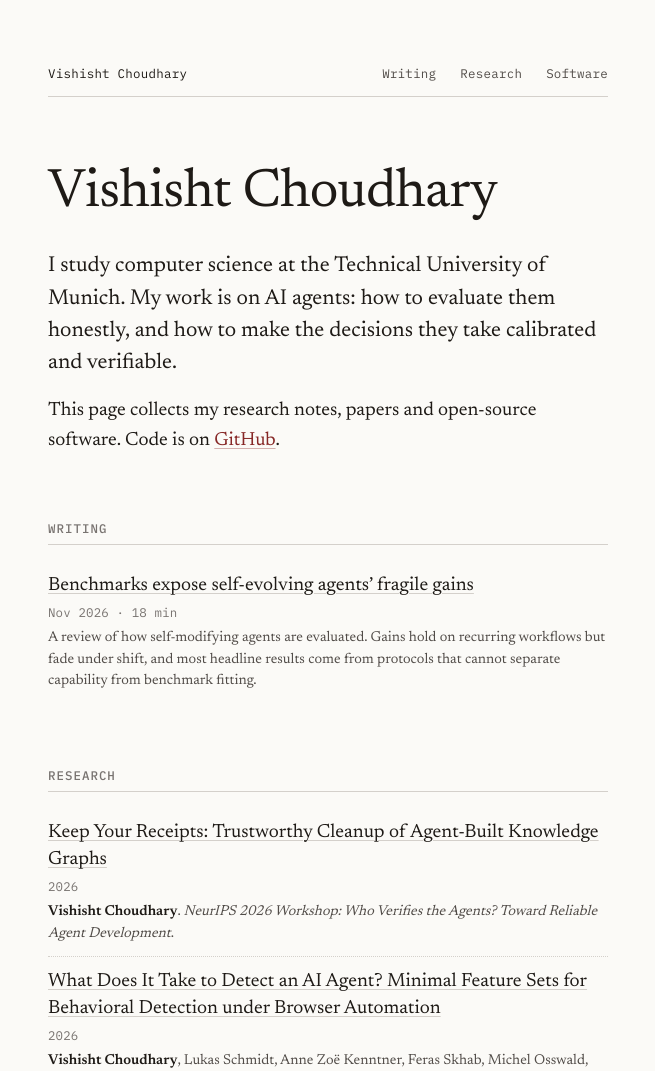
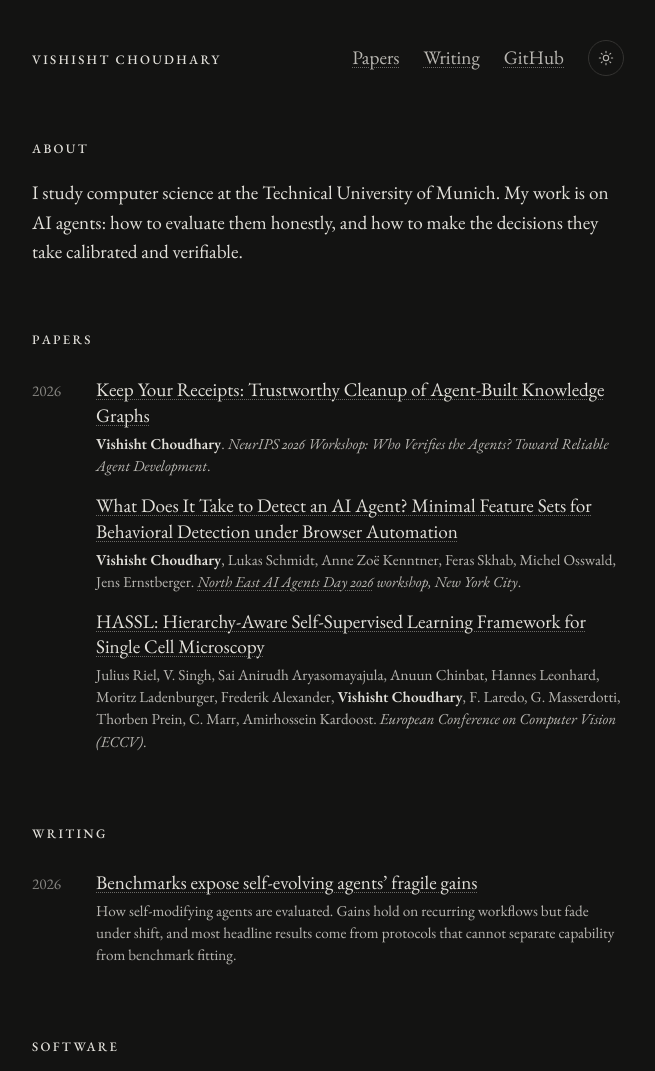
Before and after one commit to VishiATChoudhary/VishiATChoudhary.github.io, a plain HTML site: page index.html in a window 1280 px wide. Shown: the top 1071 px of the page, without its empty margins (312-967 px from the left). Drawn offline with nearby package versions, Linux system fonts and the light colour scheme.

Commit message:
Restyle: dark-first serif layout with theme toggle
EB Garamond throughout, small-caps section labels, year-gutter lists,
dotted links, and a light/dark toggle saved in localStorage.

Co-Authored-By: Claude Opus 5.5 <noreply@anthropic.com>

```diff
--- a/assets/site.css
+++ b/assets/site.css
@@ -1,4 +1,4 @@
-/* Hallmark · macrostructure: Long Document · tone: austere academic · anchor hue: oxblood (25) */
+/* Hallmark · macrostructure: Index List (year-gutter) · tone: quiet scholarly, dark-first · anchor hue: none */
 @import url("tokens.css");
 
 *, *::before, *::after { box-sizing: border-box; }
@@ -11,151 +11,144 @@ body {
   color: var(--color-ink);
   font-family: var(--font-body);
   font-size: var(--text-base);
-  line-height: 1.6;
-  font-optical-sizing: auto;
+  line-height: 1.55;
+  font-variant-numeric: oldstyle-nums proportional-nums;
   text-rendering: optimizeLegibility;
+  -webkit-font-smoothing: antialiased;
 }
 
 .page {
   max-width: var(--measure);
   margin: 0 auto;
-  padding: var(--space-2xl) var(--space-lg) var(--space-3xl);
+  padding: var(--space-xl) var(--space-lg) var(--space-3xl);
 }
+
+.caps {
+  font-variant-caps: all-small-caps;
+  letter-spacing: var(--tracking-caps);
+  font-weight: 500;
+}
+
+/* ---------- links ---------- */
+a {
+  color: inherit;
+  text-decoration-line: underline;
+  text-decoration-style: dotted;
+  text-decoration-thickness: 1px;
+  text-underline-offset: 3px;
+  text-decoration-color: var(--color-link-line);
+  transition: text-decoration-color var(--dur-fast) var(--ease-out), color var(--dur-fast) var(--ease-out);
+}
+a:hover { text-decoration-style: solid; text-decoration-color: currentColor; }
+a:active { color: var(--color-ink-2); }
+a:focus-visible, button:focus-visible { outline: 2px solid var(--color-focus); outline-offset: 3px; transition: none; }
 
 /* ---------- masthead ---------- */
 .masthead {
   display: flex;
+  align-items: center;
+  gap: var(--space-xs) var(--space-lg);
   flex-wrap: wrap;
-  justify-content: space-between;
-  align-items: baseline;
-  gap: var(--space-xs) var(--space-lg);
-  padding-bottom: var(--space-sm);
-  border-bottom: var(--rule-hair);
-  font-family: var(--font-meta);
-  font-size: var(--text-xs);
-  letter-spacing: 0.02em;
 }
-.masthead a { color: var(--color-ink); text-decoration: none; white-space: nowrap; }
-.masthead nav { display: flex; gap: var(--space-lg); }
-.masthead nav a { color: var(--color-ink-2); }
+.masthead .name { text-decoration: none; font-size: var(--text-base); white-space: nowrap; margin-right: auto; }
+.masthead nav { display: flex; gap: var(--space-lg); font-size: var(--text-base); }
+.masthead nav a { white-space: nowrap; color: var(--color-ink-2); }
+.masthead nav a:hover { color: var(--color-ink); }
 
-/* ---------- links ---------- */
-a {
-  color: var(--color-accent);
-  text-decoration-line: underline;
-  text-decoration-thickness: 1px;
-  text-underline-offset: 0.18em;
-  text-decoration-color: color-mix(in oklch, var(--color-accent) 35%, transparent);
-  transition: color var(--dur-fast) var(--ease-out), text-decoration-color var(--dur-fast) var(--ease-out);
+.theme-toggle {
+  display: inline-grid;
+  place-items: center;
+  width: 2.25rem;
+  height: 2.25rem;
+  padding: 0;
+  border: 1px solid var(--color-rule);
+  border-radius: 50%;
+  background: transparent;
+  color: var(--color-ink-2);
+  cursor: pointer;
+  transition: color var(--dur-fast) var(--ease-out), border-color var(--dur-fast) var(--ease-out);
 }
-a:hover { color: var(--color-accent-hover); text-decoration-color: currentColor; }
-a:active { color: var(--color-ink); }
-a:focus-visible { outline: 2px solid var(--color-focus); outline-offset: 2px; transition: none; }
-.masthead a:hover, .masthead nav a:hover { color: var(--color-accent); }
+.theme-toggle:hover { color: var(--color-ink); border-color: var(--color-ink-3); }
+.theme-toggle:active { transform: translateY(1px); }
+.theme-toggle svg { width: 1rem; height: 1rem; }
+.theme-toggle .moon { display: none; }
+:root[data-theme="light"] .theme-toggle .sun { display: none; }
+:root[data-theme="light"] .theme-toggle .moon { display: block; }
 
-/* ---------- headings ---------- */
-h1, h2, h3 {
-  font-family: var(--font-display);
-  font-style: normal;
-  font-weight: 500;
-  line-height: 1.2;
-  overflow-wrap: anywhere;
-  min-width: 0;
-}
-
-/* ---------- home ---------- */
-.intro { margin-top: var(--space-2xl); }
-.intro h1 {
-  font-size: var(--text-display);
-  font-weight: 400;
-  letter-spacing: -0.015em;
-  margin: 0 0 var(--space-lg);
-}
-.intro p { margin: 0 0 var(--space-md); color: var(--color-ink); }
-.intro .lede { font-size: var(--text-lg); line-height: 1.5; }
+/* ---------- sections ---------- */
+h1, h2, h3 { font-style: normal; overflow-wrap: anywhere; min-width: 0; }
 
 .section { margin-top: var(--space-2xl); }
 .section > h2 {
-  font-family: var(--font-meta);
-  font-size: var(--text-xs);
+  margin: 0 0 var(--space-md);
+  font-size: var(--text-base);
   font-weight: 500;
-  letter-spacing: 0.08em;
-  text-transform: uppercase;
+  font-variant-caps: all-small-caps;
+  letter-spacing: var(--tracking-caps);
+  color: var(--color-ink);
+}
+.about p { margin: 0 0 var(--space-sm); }
+.about p + p { color: var(--color-ink-2); }
+
+/* year-gutter list */
+.entries { list-style: none; margin: 0; padding: 0; }
+.entries > li {
+  display: grid;
+  grid-template-columns: var(--gutter) minmax(0, 1fr);
+  column-gap: var(--space-sm);
+  padding: var(--space-xs) 0;
+}
+.entries .year {
+  font-size: var(--text-sm);
   color: var(--color-ink-3);
-  margin: 0 0 var(--space-md);
-  padding-bottom: var(--space-xs);
-  border-bottom: var(--rule-hair);
+  font-variant-numeric: lining-nums tabular-nums;
+  padding-top: 0.2em;
 }
-
-.entries { list-style: none; margin: 0; padding: 0; }
-.entries li { padding: var(--space-sm) 0; }
-.entries li + li { border-top: 1px dotted var(--color-rule); }
-.entry-title { font-size: var(--text-base); line-height: 1.4; }
-.entry-title a { color: var(--color-ink); text-decoration-color: var(--color-rule); }
-.entry-title a:hover { color: var(--color-accent); text-decoration-color: currentColor; }
-.entry-note { margin: var(--space-2xs) 0 0; font-size: var(--text-sm); color: var(--color-ink-2); line-height: 1.5; }
-.meta {
-  font-family: var(--font-meta);
-  font-size: var(--text-xs);
-  color: var(--color-ink-3);
-  letter-spacing: 0.01em;
-}
-.entry-head { display: flex; flex-wrap: wrap; justify-content: space-between; gap: var(--space-2xs) var(--space-md); align-items: baseline; }
+.entries .body { min-width: 0; }
+.entry-title { display: block; line-height: 1.35; }
+.entry-note { margin: var(--space-2xs) 0 0; font-size: var(--text-sm); line-height: 1.45; color: var(--color-ink-2); }
+.entry-note a { color: inherit; }
+.me { color: var(--color-ink); font-weight: 600; }
+.venue { font-style: italic; }
 
 /* ---------- article ---------- */
 .article-head { margin: var(--space-2xl) 0 var(--space-xl); }
-.article-head h1 { font-size: var(--text-display); font-weight: 400; letter-spacing: -0.015em; margin: 0 0 var(--space-md); }
-.article-head .meta { display: flex; flex-wrap: wrap; gap: var(--space-xs) var(--space-md); }
+.article-head h1 { font-size: var(--text-display); font-weight: 500; line-height: 1.15; letter-spacing: -0.005em; margin: 0 0 var(--space-sm); }
+.article-head .meta { color: var(--color-ink-3); font-size: var(--text-sm); }
 
-.toc {
-  margin: 0 0 var(--space-xl);
-  padding: var(--space-md) 0;
-  border-top: var(--rule-hair);
-  border-bottom: var(--rule-hair);
-  font-size: var(--text-sm);
-}
-.toc-label { font-family: var(--font-meta); font-size: var(--text-xs); letter-spacing: 0.08em; text-transform: uppercase; color: var(--color-ink-3); margin: 0 0 var(--space-xs); }
+.toc { margin: 0 0 var(--space-xl); padding: var(--space-md) 0; border-top: 1px solid var(--color-rule); border-bottom: 1px solid var(--color-rule); font-size: var(--text-sm); }
+.toc-label { margin: 0 0 var(--space-xs); font-variant-caps: all-small-caps; letter-spacing: var(--tracking-caps); color: var(--color-ink); }
 .toc ul { margin: 0; padding-left: 1.2em; }
-.toc li { margin: var(--space-2xs) 0; }
+.toc li { margin: var(--space-2xs) 0; color: var(--color-ink-3); }
 .toc a { color: var(--color-ink-2); text-decoration: none; }
-.toc a:hover { color: var(--color-accent); }
+.toc a:hover { color: var(--color-ink); text-decoration: underline; }
 
 .prose p, .prose li { hyphens: auto; }
-.prose h2 { font-size: var(--text-xl); margin: var(--space-2xl) 0 var(--space-md); }
-.prose h3 { font-size: var(--text-lg); margin: var(--space-xl) 0 var(--space-sm); }
+.prose h2 { font-size: var(--text-xl); font-weight: 500; line-height: 1.2; margin: var(--space-2xl) 0 var(--space-md); }
+.prose h3 { font-size: var(--text-lg); font-weight: 500; margin: var(--space-xl) 0 var(--space-sm); }
 .prose strong { font-weight: 600; }
-.prose > p:first-of-type { font-size: var(--text-lg); line-height: 1.5; }
 .prose blockquote { margin: var(--space-lg) 0; padding-left: var(--space-md); border-left: 2px solid var(--color-rule); color: var(--color-ink-2); }
-.prose code { font-family: var(--font-meta); font-size: 0.85em; background: var(--color-paper-2); padding: 0.05em 0.3em; }
-
-.prose table {
-  display: block;
-  max-width: 100%;
-  overflow-x: auto;
-  border-collapse: collapse;
-  margin: var(--space-lg) 0;
-  font-size: var(--text-sm);
-  line-height: 1.45;
-}
-.prose th, .prose td { text-align: left; vertical-align: top; padding: var(--space-xs) var(--space-sm) var(--space-xs) 0; border-bottom: var(--rule-hair); min-width: 9rem; }
-.prose th { font-family: var(--font-meta); font-size: var(--text-xs); font-weight: 500; letter-spacing: 0.04em; text-transform: uppercase; color: var(--color-ink-3); border-bottom-color: var(--color-ink-3); }
+.prose code { font-family: var(--font-code); font-size: 0.8em; background: var(--color-paper-2); padding: 0.05em 0.3em; }
+.prose table { display: block; max-width: 100%; overflow-x: auto; border-collapse: collapse; margin: var(--space-lg) 0; font-size: var(--text-sm); line-height: 1.4; }
+.prose th, .prose td { text-align: left; vertical-align: top; padding: var(--space-xs) var(--space-sm) var(--space-xs) 0; border-bottom: 1px solid var(--color-rule); min-width: 9rem; }
+.prose th { font-weight: 500; font-variant-caps: all-small-caps; letter-spacing: 0.08em; color: var(--color-ink); border-bottom-color: var(--color-ink-3); }
 
 /* ---------- footer ---------- */
 .colophon {
   margin-top: var(--space-3xl);
-  padding-top: var(--space-sm);
-  border-top: var(--rule-hair);
   display: flex;
   flex-wrap: wrap;
   justify-content: space-between;
   gap: var(--space-xs) var(--space-lg);
+  font-size: var(--text-sm);
+  color: var(--color-ink-3);
 }
-.colophon a { color: var(--color-ink-3); white-space: nowrap; }
-.colophon a:hover { color: var(--color-accent); }
+.colophon a { white-space: nowrap; }
 
 @media (max-width: 480px) {
-  .page { padding: var(--space-xl) var(--space-md) var(--space-2xl); }
-  body { font-size: 1.0625rem; }
+  .page { padding: var(--space-lg) var(--space-md) var(--space-2xl); }
+  body { font-size: 1.125rem; }
+  :root { --gutter: 2.75rem; }
 }
 
 @media (prefers-reduced-motion: reduce) {
@@ -163,11 +156,5 @@ h1, h2, h3 {
 }
 
 @media print {
-  .masthead nav, .colophon { display: none; }
-  body { background: white; }
-  a { color: inherit; }
+  .masthead nav, .theme-toggle, .colophon { display: none; }
 }
-
-/* ---------- publications ---------- */
-.me { color: var(--color-ink); font-weight: 600; }
-.venue { font-style: italic; }
--- /dev/null
+++ b/assets/theme.js
@@ -0,0 +1,18 @@
+// Theme toggle: dark by default, choice saved in localStorage.
+// The initial theme is applied by an inline snippet in <head> to avoid a flash.
+document.addEventListener("DOMContentLoaded", function () {
+  var btn = document.querySelector(".theme-toggle");
+  if (!btn) return;
+  var root = document.documentElement;
+  function sync() {
+    var light = root.dataset.theme === "light";
+    btn.setAttribute("aria-label", light ? "Switch to dark theme" : "Switch to light theme");
+    btn.setAttribute("aria-pressed", String(light));
+  }
+  sync();
+  btn.addEventListener("click", function () {
+    root.dataset.theme = root.dataset.theme === "light" ? "dark" : "light";
+    try { localStorage.setItem("theme", root.dataset.theme); } catch (e) {}
+    sync();
+  });
+});
--- a/assets/tokens.css
+++ b/assets/tokens.css
@@ -1,43 +1,55 @@
-/* Hallmark · macrostructure: Long Document · tone: austere academic · anchor hue: oxblood (25)
- * theme: Specimen-adjacent (light · high-contrast-serif · warm) · nav: N6 masthead · footer: Ft1 colophon
+/* Hallmark · macrostructure: Index List (year-gutter) · tone: quiet scholarly, dark-first · anchor hue: none (neutral)
+ * theme: studied-DNA (source: greene.sh + nathan.rs) · paper oklch(18% 0 0) · ink oklch(91% 0.008 90)
+ * display + body: EB Garamond (with true small caps) · nav: name-left masthead + toggle · footer: one-line colophon
  */
+:root,
+:root[data-theme="dark"] {
+  --color-paper: oklch(18.5% 0.002 90);
+  --color-paper-2: oklch(23% 0.003 90);
+  --color-ink: oklch(91% 0.008 90);
+  --color-ink-2: oklch(78% 0.008 90);
+  --color-ink-3: oklch(62% 0.006 90);
+  --color-rule: oklch(32% 0.004 90);
+  --color-link-line: oklch(52% 0.004 90);
+  --color-focus: oklch(85% 0.06 90);
+  color-scheme: dark;
+}
+
+:root[data-theme="light"] {
+  --color-paper: oklch(97.5% 0.004 95);
+  --color-paper-2: oklch(94% 0.006 95);
+  --color-ink: oklch(25% 0.01 250);
+  --color-ink-2: oklch(38% 0.01 250);
+  --color-ink-3: oklch(52% 0.008 250);
+  --color-rule: oklch(87% 0.006 95);
+  --color-link-line: oklch(68% 0.006 95);
+  --color-focus: oklch(40% 0.08 250);
+  color-scheme: light;
+}
+
 :root {
-  /* colour */
-  --color-paper: oklch(98.5% 0.004 85);
-  --color-paper-2: oklch(95.5% 0.006 85);
-  --color-ink: oklch(22% 0.01 60);
-  --color-ink-2: oklch(42% 0.01 60);
-  --color-ink-3: oklch(56% 0.008 60);
-  --color-rule: oklch(86% 0.008 70);
-  --color-accent: oklch(42% 0.13 25);
-  --color-accent-hover: oklch(34% 0.12 25);
-  --color-focus: oklch(50% 0.15 25);
+  --font-body: "EB Garamond", "Palatino Linotype", Palatino, Georgia, serif;
+  --font-code: ui-monospace, "SF Mono", Menlo, monospace;
 
-  /* type */
-  --font-display: "Newsreader", "Iowan Old Style", Georgia, serif;
-  --font-body: "Newsreader", "Iowan Old Style", Georgia, serif;
-  --font-meta: "IBM Plex Mono", ui-monospace, "SF Mono", Menlo, monospace;
+  --text-xs: 0.8rem;
+  --text-sm: 0.95rem;
+  --text-base: 1.2rem;
+  --text-lg: 1.4rem;
+  --text-xl: 1.75rem;
+  --text-display: clamp(2rem, 1.6rem + 1.8vw, 2.8rem);
 
-  --text-xs: 0.78rem;
-  --text-sm: 0.9rem;
-  --text-base: 1.1875rem;
-  --text-lg: 1.35rem;
-  --text-xl: 1.7rem;
-  --text-display: clamp(2.2rem, 1.6rem + 2.6vw, 3.4rem);
-
-  /* space (4pt) */
   --space-2xs: 0.25rem;
   --space-xs: 0.5rem;
   --space-sm: 0.75rem;
   --space-md: 1rem;
   --space-lg: 1.5rem;
   --space-xl: 2.5rem;
-  --space-2xl: 4rem;
-  --space-3xl: 6rem;
+  --space-2xl: 3.5rem;
+  --space-3xl: 5rem;
 
-  --measure: 38rem;
-  --rule-hair: 1px solid var(--color-rule);
-  --radius-none: 0;
+  --measure: 40rem;
+  --gutter: 3.25rem;
+  --tracking-caps: 0.12em;
 
   --ease-out: cubic-bezier(0.22, 1, 0.36, 1);
   --dur-fast: 120ms;
--- a/index.html
+++ b/index.html
@@ -1,65 +1,70 @@
 <!doctype html>
-<html lang="en">
+<html lang="en" data-theme="dark">
 <head>
 <meta charset="utf-8">
 <meta name="viewport" content="width=device-width, initial-scale=1">
 <title>Vishisht Choudhary</title>
-<meta name="description" content="Vishisht Choudhary, computer science at the Technical University of Munich. Notes and software on evaluating AI agents and making their decisions calibrated and verifiable.">
+<meta name="description" content="Vishisht Choudhary, computer science at the Technical University of Munich. Papers, notes and software on evaluating AI agents and making their decisions calibrated and verifiable.">
+<script>try{var t=localStorage.getItem("theme");if(t)document.documentElement.dataset.theme=t}catch(e){}</script>
 <link rel="preconnect" href="https://fonts.googleapis.com">
 <link rel="preconnect" href="https://fonts.gstatic.com" crossorigin>
-<link rel="stylesheet" href="https://fonts.googleapis.com/css2?family=IBM+Plex+Mono:wght@400;500&family=Newsreader:opsz,wght@6..72,400;6..72,500;6..72,600&display=swap">
+<link rel="stylesheet" href="https://fonts.googleapis.com/css2?family=EB+Garamond:ital,wght@0,400..600;1,400..600&display=swap">
 <link rel="stylesheet" href="assets/site.css">
+<script src="assets/theme.js" defer></script>
 </head>
 <body>
 <div class="page">
   <header class="masthead">
-    <a href="./">Vishisht Choudhary</a>
-    <nav><a href="#writing">Writing</a><a href="#research">Research</a><a href="#software">Software</a></nav>
+    <a class="name caps" href="./">Vishisht Choudhary</a>
+    <nav><a href="#papers">Papers</a><a href="#writing">Writing</a><a href="https://github.com/VishiATChoudhary">GitHub</a></nav>
+    <button class="theme-toggle" type="button" aria-label="Switch to light theme">
+      <svg class="sun" viewBox="0 0 24 24" fill="none" stroke="currentColor" stroke-width="1.6" stroke-linecap="round" aria-hidden="true"><circle cx="12" cy="12" r="4"/><path d="M12 2v2M12 20v2M4.9 4.9l1.4 1.4M17.7 17.7l1.4 1.4M2 12h2M20 12h2M4.9 19.1l1.4-1.4M17.7 6.3l1.4-1.4"/></svg>
+      <svg class="moon" viewBox="0 0 24 24" fill="none" stroke="currentColor" stroke-width="1.6" stroke-linecap="round" stroke-linejoin="round" aria-hidden="true"><path d="M20 14.5A8 8 0 0 1 9.5 4a8 8 0 1 0 10.5 10.5z"/></svg>
+    </button>
   </header>
 
   <main>
-    <section class="intro">
-      <h1>Vishisht Choudhary</h1>
-      <p class="lede">I study computer science at the Technical University of Munich. My work is on AI agents: how to evaluate them honestly, and how to make the decisions they take calibrated and verifiable.</p>
-      <p>This page collects my research notes, papers and open-source software. Code is on <a href="https://github.com/VishiATChoudhary">GitHub</a>.</p>
+    <section class="section about" id="about">
+      <h2>About</h2>
+      <p>I study computer science at the Technical University of Munich. My work is on AI agents: how to evaluate them honestly, and how to make the decisions they take calibrated and verifiable.</p>
+    </section>
+
+    <section class="section" id="papers">
+      <h2>Papers</h2>
+      <ul class="entries">
+        <li>
+          <span class="year">2026</span>
+          <div class="body">
+            <a class="entry-title" href="https://arxiv.org/abs/2610.17719">Keep Your Receipts: Trustworthy Cleanup of Agent-Built Knowledge Graphs</a>
+            <p class="entry-note"><span class="me">Vishisht Choudhary</span>. <span class="venue">NeurIPS 2026 Workshop: Who Verifies the Agents? Toward Reliable Agent Development</span>.</p>
+          </div>
+        </li>
+        <li>
+          <span class="year"></span>
+          <div class="body">
+            <a class="entry-title" href="https://arxiv.org/abs/2607.26935">What Does It Take to Detect an AI Agent? Minimal Feature Sets for Behavioral Detection under Browser Automation</a>
+            <p class="entry-note"><span class="me">Vishisht Choudhary</span>, Lukas Schmidt, Anne Zoë Kenntner, Feras Skhab, Michel Osswald, Jens Ernstberger. <span class="venue"><a href="https://ne-agents-day.github.io/">North East AI Agents Day 2026</a> workshop, New York City</span>.</p>
+          </div>
+        </li>
+        <li>
+          <span class="year"></span>
+          <div class="body">
+            <a class="entry-title" href="https://arxiv.org/abs/2607.04353">HASSL: Hierarchy-Aware Self-Supervised Learning Framework for Single Cell Microscopy</a>
+            <p class="entry-note">Julius Riel, V. Singh, Sai Anirudh Aryasomayajula, Anuun Chinbat, Hannes Leonhard, Moritz Ladenburger, Frederik Alexander, <span class="me">Vishisht Choudhary</span>, F. Laredo, G. Masserdotti, Thorben Prein, C. Marr, Amirhossein Kardoost. <span class="venue">European Conference on Computer Vision (ECCV)</span>.</p>
+          </div>
+        </li>
+      </ul>
     </section>
 
     <section class="section" id="writing">
       <h2>Writing</h2>
       <ul class="entries">
         <li>
-          <div class="entry-head">
-            <span class="entry-title"><a href="notes/benchmarking-self-evolving-agents.html">Benchmarks expose self-evolving agents’ fragile gains</a></span>
-            <span class="meta">Nov 2026 · 18 min</span>
+          <span class="year">2026</span>
+          <div class="body">
+            <a class="entry-title" href="notes/benchmarking-self-evolving-agents.html">Benchmarks expose self-evolving agents’ fragile gains</a>
+            <p class="entry-note">How self-modifying agents are evaluated. Gains hold on recurring workflows but fade under shift, and most headline results come from protocols that cannot separate capability from benchmark fitting.</p>
           </div>
-          <p class="entry-note">A review of how self-modifying agents are evaluated. Gains hold on recurring workflows but fade under shift, and most headline results come from protocols that cannot separate capability from benchmark fitting.</p>
-        </li>
-      </ul>
-    </section>
-
-    <section class="section" id="research">
-      <h2>Research</h2>
-      <ul class="entries">
-        <li>
-          <div class="entry-head">
-            <span class="entry-title"><a href="https://arxiv.org/abs/2610.17719">Keep Your Receipts: Trustworthy Cleanup of Agent-Built Knowledge Graphs</a></span>
-            <span class="meta">2026</span>
-          </div>
-          <p class="entry-note"><span class="me">Vishisht Choudhary</span>. <span class="venue">NeurIPS 2026 Workshop: Who Verifies the Agents? Toward Reliable Agent Development</span>.</p>
-        </li>
-        <li>
-          <div class="entry-head">
-            <span class="entry-title"><a href="https://arxiv.org/abs/2607.26935">What Does It Take to Detect an AI Agent? Minimal Feature Sets for Behavioral Detection under Browser Automation</a></span>
-            <span class="meta">2026</span>
-          </div>
-          <p class="entry-note"><span class="me">Vishisht Choudhary</span>, Lukas Schmidt, Anne Zoë Kenntner, Feras Skhab, Michel Osswald, Jens Ernstberger. <span class="venue"><a href="https://ne-agents-day.github.io/">North East AI Agents Day 2026</a> workshop, New York City</span>.</p>
-        </li>
-        <li>
-          <div class="entry-head">
-            <span class="entry-title"><a href="https://arxiv.org/abs/2607.04353">HASSL: Hierarchy-Aware Self-Supervised Learning Framework for Single Cell Microscopy</a></span>
-            <span class="meta">2026</span>
-          </div>
-          <p class="entry-note">Julius Riel, V. Singh, Sai Anirudh Aryasomayajula, Anuun Chinbat, Hannes Leonhard, Moritz Ladenburger, Frederik Alexander, <span class="me">Vishisht Choudhary</span>, F. Laredo, G. Masserdotti, Thorben Prein, C. Marr, Amirhossein Kardoost. <span class="venue">European Conference on Computer Vision (ECCV)</span>.</p>
         </li>
       </ul>
     </section>
@@ -67,36 +72,18 @@
     <section class="section" id="software">
       <h2>Software</h2>
       <ul class="entries">
-        <li>
-          <span class="entry-title"><a href="https://github.com/VishiATChoudhary/theorem">theorem</a></span>
-          <p class="entry-note">A graph query and construction language for AI agents. Every query is verified whole before it runs.</p>
-        </li>
-        <li>
-          <span class="entry-title"><a href="https://github.com/VishiATChoudhary/nanojev">nanojev</a></span>
-          <p class="entry-note">Typed, calibrated decisions from a local model, without token generation.</p>
-        </li>
-        <li>
-          <span class="entry-title"><a href="https://github.com/VishiATChoudhary/toolJev">toolJev</a></span>
-          <p class="entry-note">Code Mode for MCP where the sub-model is a calibrated decision model rather than an LLM. Benchmarked on MCPToolBench++, LiveMCPBench, When2Call and live Claude agents.</p>
-        </li>
-        <li>
-          <span class="entry-title"><a href="https://github.com/VishiATChoudhary/graft">graft</a></span>
-          <p class="entry-note">Source control for agent-scale monorepos: server-side changesets, derived data, want-only tiered fetch, lock-free landing.</p>
-        </li>
-        <li>
-          <span class="entry-title"><a href="https://github.com/VishiATChoudhary/distillery">distillery</a></span>
-          <p class="entry-note">An autoresearch-style loop for distilling a large API model into a small one.</p>
-        </li>
-        <li>
-          <span class="entry-title"><a href="https://github.com/VishiATChoudhary/synapse">synapse</a></span>
-          <p class="entry-note">Shared context between coding agents (Claude Code, Codex, Gemini and others) on one canvas.</p>
-        </li>
+        <li><span class="year"></span><div class="body"><a class="entry-title" href="https://github.com/VishiATChoudhary/theorem">theorem</a><p class="entry-note">A graph query and construction language for AI agents. Every query is verified whole before it runs.</p></div></li>
+        <li><span class="year"></span><div class="body"><a class="entry-title" href="https://github.com/VishiATChoudhary/nanojev">nanojev</a><p class="entry-note">Typed, calibrated decisions from a local model, without token generation.</p></div></li>
+        <li><span class="year"></span><div class="body"><a class="entry-title" href="https://github.com/VishiATChoudhary/toolJev">toolJev</a><p class="entry-note">Code Mode for MCP where the sub-model is a calibrated decision model rather than an LLM. Benchmarked on MCPToolBench++, LiveMCPBench, When2Call and live Claude agents.</p></div></li>
+        <li><span class="year"></span><div class="body"><a class="entry-title" href="https://github.com/VishiATChoudhary/graft">graft</a><p class="entry-note">Source control for agent-scale monorepos: server-side changesets, derived data, want-only tiered fetch, lock-free landing.</p></div></li>
+        <li><span class="year"></span><div class="body"><a class="entry-title" href="https://github.com/VishiATChoudhary/distillery">distillery</a><p class="entry-note">An autoresearch-style loop for distilling a large API model into a small one.</p></div></li>
+        <li><span class="year"></span><div class="body"><a class="entry-title" href="https://github.com/VishiATChoudhary/synapse">synapse</a><p class="entry-note">Shared context between coding agents (Claude Code, Codex, Gemini and others) on one canvas.</p></div></li>
       </ul>
     </section>
   </main>
 
-  <footer class="colophon meta">
-    <span>Vishisht Choudhary · Munich</span>
+  <footer class="colophon">
+    <span>Munich</span>
     <a href="https://github.com/VishiATChoudhary">github.com/VishiATChoudhary</a>
   </footer>
 </div>
```
Also changed, not shown: notes/benchmarking-self-evolving-agents.html (+13 -8 lines), templates/note.html (+13 -7 lines).
